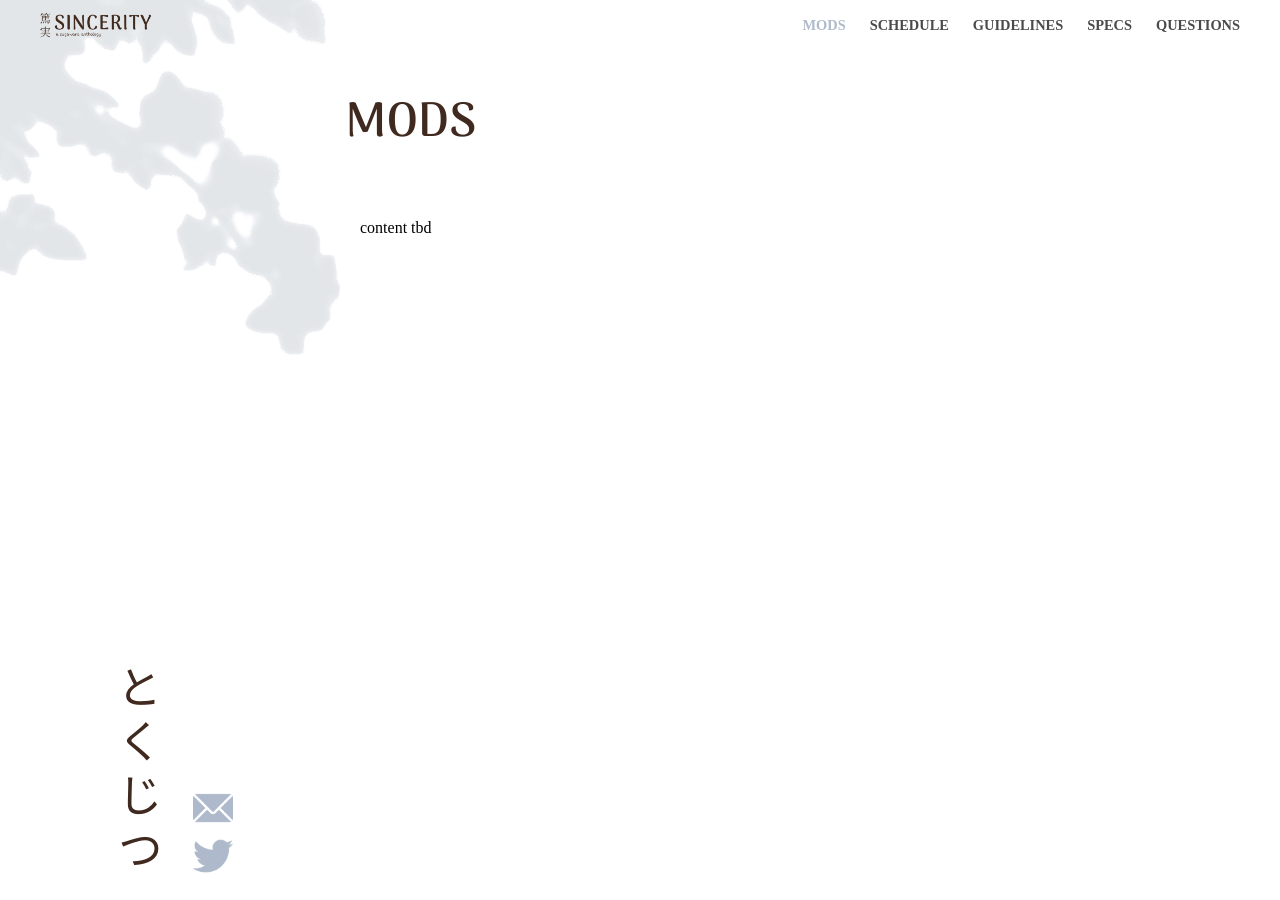
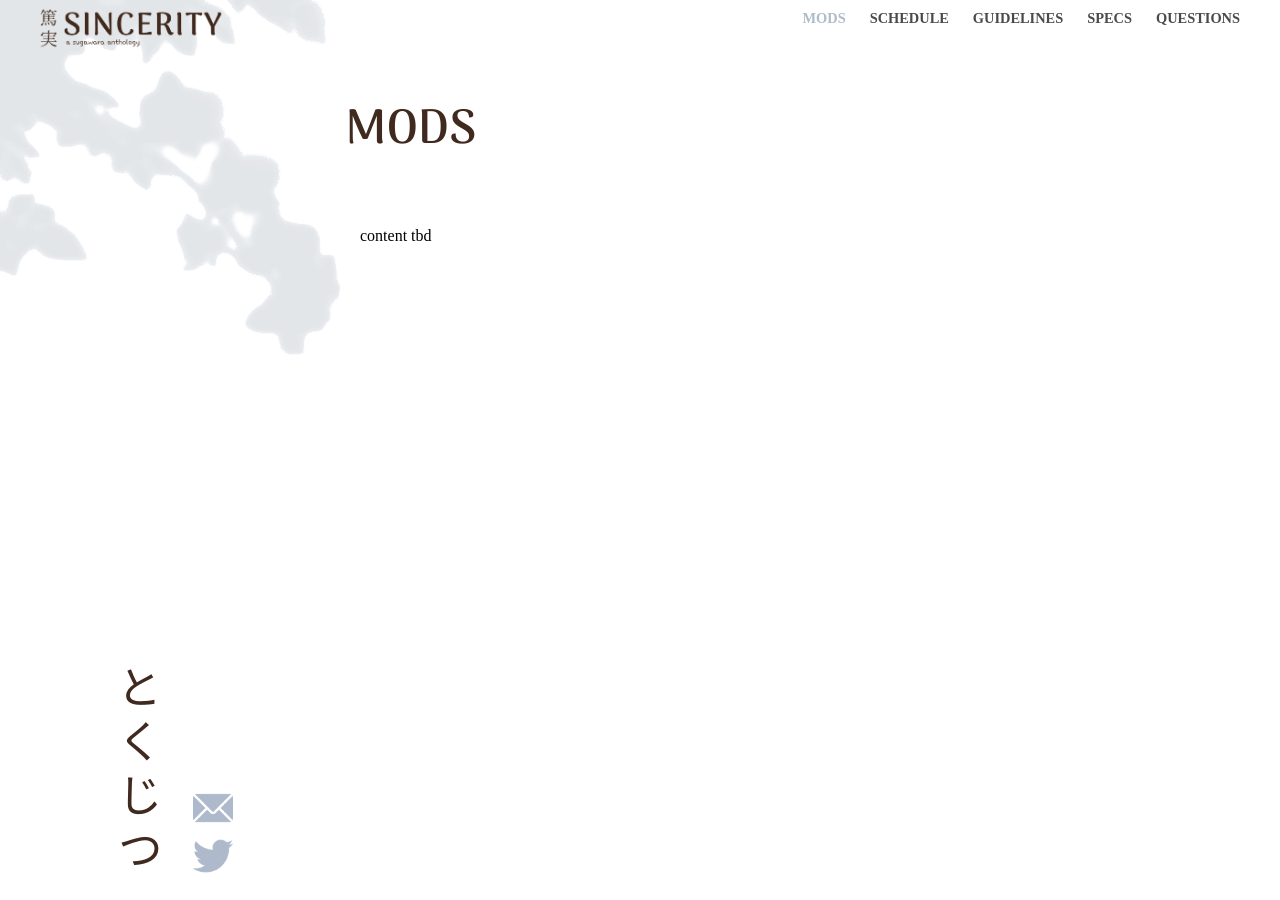
Before and after one commit to sugawara-collective/sincerity, a Jekyll site: the page built from _pages/02_mods.md, in a window 1280 px wide. Built offline with Jekyll 4.4.1, drawn with Linux system fonts in a browser that asks for light colours; some web fonts are replaced.

Commit message:
fix home page maybe

```diff
--- a/_includes/nav.html
+++ b/_includes/nav.html
@@ -2,7 +2,7 @@
   <div class="navbar-brand">
     {% unless page.home %}
     <a class="navbar-item" href="/">
-      <img src="/assets/images/sincerity logo.png" width="112" height="28">
+      <img class="logo" src="/assets/images/sincerity logo.png">
     </a>
     {% endunless %}
     <a role="button" class="navbar-burger" aria-label="menu" aria-expanded="false" data-target="navbarBasicExample">
--- a/_sass/_base.scss
+++ b/_sass/_base.scss
@@ -32,7 +32,7 @@
 @media screen and (max-width: 948px) {
   html {
     background-size: 45% auto;
-    margin: 5px;
+    padding: 5px;
   }
 }
 
--- a/_sass/_layout.scss
+++ b/_sass/_layout.scss
@@ -127,6 +127,11 @@
   }
 }
 
+.logo {
+    height: 2em !important;
+    width: auto;
+  }
+
 .page-main {
   display: grid;
   grid-template-columns: 10% 90%;
@@ -202,7 +207,7 @@
     margin-left: auto;
   }
   .navbar, .navbar-end, .navbar-menu, .navbar-start {
-    align-items: stretch;
+    align-items: flex-start;
     display: flex;
   }
   .navbar-item, .navbar-link {
@@ -211,6 +216,11 @@
     font-weight: 600;
     font-variation-settings: 'wght' 625;
   }
+
+  .logo {
+      height: 3em !important;
+      width: auto;
+    }
 
   .page-main {
     display: grid;
--- a/css/home.scss
+++ b/css/home.scss
@@ -5,6 +5,7 @@
   color: rgb(248,248,247);
   position: absolute;
   top: 0;
+  bottom: 0;
 }
 
 .left-side {
@@ -12,6 +13,7 @@
   top: 0;
   background: #afbbcb;
   height: 100vh;
+  height: -webkit-fill-available;
   display: grid;
   grid-template-columns: 1fr 9fr;
 
@@ -53,6 +55,7 @@
   position: relative;
   top: 0;
   height: 100vh;
+  height: -webkit-fill-available;
   z-index: 1;
   text-align: center;
   display: grid;
```
